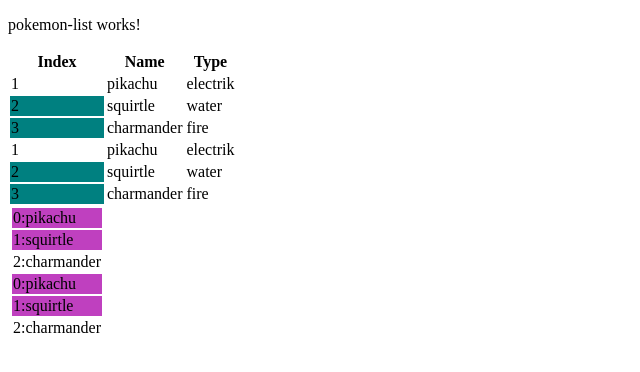
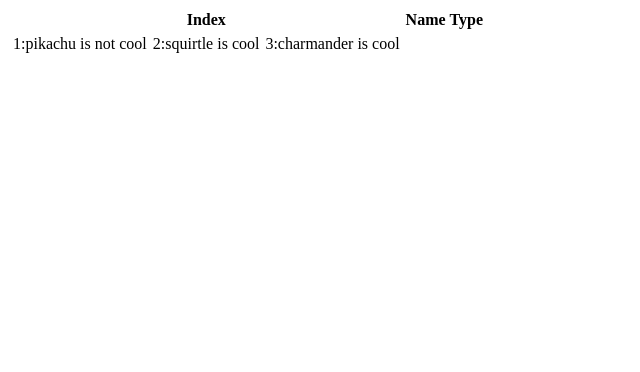
Before and after one commit to Zendary/PokemonAngularApp, an Angular app: page / in a window 1280 px wide. Shown: the top 372 px of the page, without its empty margins (0-640 px from the left). Built offline with nearby package versions, Linux system fonts and the light colour scheme.

Commit message:
list/detail

```diff
--- a/src/app/app.component.html
+++ b/src/app/app.component.html
@@ -1,36 +1 @@
 <app-pokemon-list></app-pokemon-list>
-<table>
-  <thead>
-    <th>Index</th>
-    <th>Name</th>
-    <th>Type</th>
-  </thead>
-  <tbody>
-     <tr *ngFor="let pokemon of pokemons; let i = index">
-      <td class="pokemon-td"
-      [class.cool-bool]="pokemon.isCool">{{ pokemon.id }}</td>
-      <td>{{ pokemon.name }}</td>
-      <td>{{ pokemon.type }}</td>
-    </tr>
-     <tr *ngFor="let pokemon of pokemons; let i = index">
-      <td class = "pokemon-td"
-          [ngClass]="{'cool-bool' : pokemon.isCool}">{{ pokemon.id }}</td>
-      <td>{{ pokemon.name }}</td>
-      <td>{{ pokemon.type }}</td>
-    </tr>
-    <div>
-    <tr *ngFor="let pokemon of pokemons; let i = index">
-      <td class = "pokemon-td"
-      [style.backgroundColor]="(pokemon.isStylish ? '#BF40BF': '')">
-          {{i}}:{{ pokemon.name }}
-        </td>
-    </tr>
-    <tr *ngFor="let pokemon of pokemons; let i = index">
-      <td class = "pokemon-td"
-          [ngStyle]="{'backgroundColor': (pokemon.isStylish ? '#BF40BF': '')}">
-          {{i}}:{{ pokemon.name }}
-        </td>
-    </tr>
-  </div>
-  </tbody>
-</table>
--- a/src/app/app.component.ts
+++ b/src/app/app.component.ts
@@ -1,12 +1,6 @@
 import { Component } from '@angular/core';
 
-interface Pokemon {
-  id: number;
-  name: string;
-  type: string;
-  isCool: boolean;
-  isStylish: boolean;
-}
+
 
 @Component({
   selector: 'app-root',
@@ -14,25 +8,7 @@ interface Pokemon {
   styleUrl: './app.component.css'
 })
 export class AppComponent {
-pokemons: Pokemon[] = [{
-  id : 1,
-  name: 'pikachu',
-  type: 'electrik',
-  isCool: false,
-  isStylish: true
-},{
-  id : 2,
-  name: 'squirtle',
-  type: 'water',
-  isCool: true,
-  isStylish: true
-},{
-  id : 3,
-  name: 'charmander',
-  type: 'fire',
-  isCool: true,
-  isStylish: false
-}]
+
 
 
  constructor() { }
--- /dev/null
+++ b/src/app/models/pokemon.ts
@@ -0,0 +1,7 @@
+export interface Pokemon {
+    id: number;
+    name: string;
+    type: string;
+    isCool: boolean;
+    isStylish: boolean;
+  }
--- /dev/null
+++ b/src/app/pokemon-base/pokemon-detail/pokemon-detail.component.html
@@ -0,0 +1,6 @@
+<tr>
+    <td class="pokemon-td"
+    [class.cool-bool]="detail.isCool">
+    {{detail.id}}:{{detail.name}} {{detail.isCool == true ? 'is cool' : 'is not cool'}}
+    </td>
+</tr>
--- /dev/null
+++ b/src/app/pokemon-base/pokemon-detail/pokemon-detail.component.ts
@@ -0,0 +1,18 @@
+import { Component, Input, OnInit } from '@angular/core';
+import { Pokemon } from '../../models/pokemon';
+
+@Component({
+  selector: 'app-pokemon-detail',
+  templateUrl: './pokemon-detail.component.html',
+  styleUrl: './pokemon-detail.component.css'
+})
+export class PokemonDetailComponent {
+  @Input()
+  detail!: Pokemon;
+
+  constructor() { }
+
+  ngOnInit(): void {
+  }
+
+}
--- a/src/app/pokemon-base/pokemon-list/pokemon-list.component.html
+++ b/src/app/pokemon-base/pokemon-list/pokemon-list.component.html
@@ -1 +1,11 @@
-<p>pokemon-list works!</p>
+
+<table>
+    <thead>
+      <th>Index</th>
+      <th>Name</th>
+      <th>Type</th>
+    </thead>
+    <tbody>
+        <app-pokemon-detail *ngFor="let pokemon of pokemons" [detail]="pokemon"></app-pokemon-detail>
+    </tbody>
+  </table>
--- a/src/app/pokemon-base/pokemon-list/pokemon-list.component.ts
+++ b/src/app/pokemon-base/pokemon-list/pokemon-list.component.ts
@@ -1,4 +1,5 @@
 import { Component, OnInit} from '@angular/core';
+import { Pokemon } from '../../models/pokemon';
 
 @Component({
   selector: 'app-pokemon-list',
@@ -6,16 +7,32 @@ import { Component, OnInit} from '@angular/core';
   styleUrl: './pokemon-list.component.css'
 })
 export class PokemonListComponent implements OnInit{
-
-  pokemon: string;
+  pokemons: Pokemon[] = [{
+    id : 1,
+    name: 'pikachu',
+    type: 'electric',
+    isCool: false,
+    isStylish: true
+  },{
+    id : 2,
+    name: 'squirtle',
+    type: 'water',
+    isCool: true,
+    isStylish: true
+  },{
+    id : 3,
+    name: 'charmander',
+    type: 'fire',
+    isCool: true,
+    isStylish: false
+  },]
 
   constructor() {
-    this.pokemon = '';
+
    }
 
   ngOnInit(): void {
-    console.log('PokemonListComponent initialized');
-    this.pokemon = '';
-  }
 
 }
+
+}
```
Also changed, not shown: src/app/pokemon-base/pokemon-base.module.ts (+5 -2 lines), src/app/pokemon-base/pokemon-detail/pokemon-detail.component.css (added), 1 other file (tests, documents, lock files or other folders).
